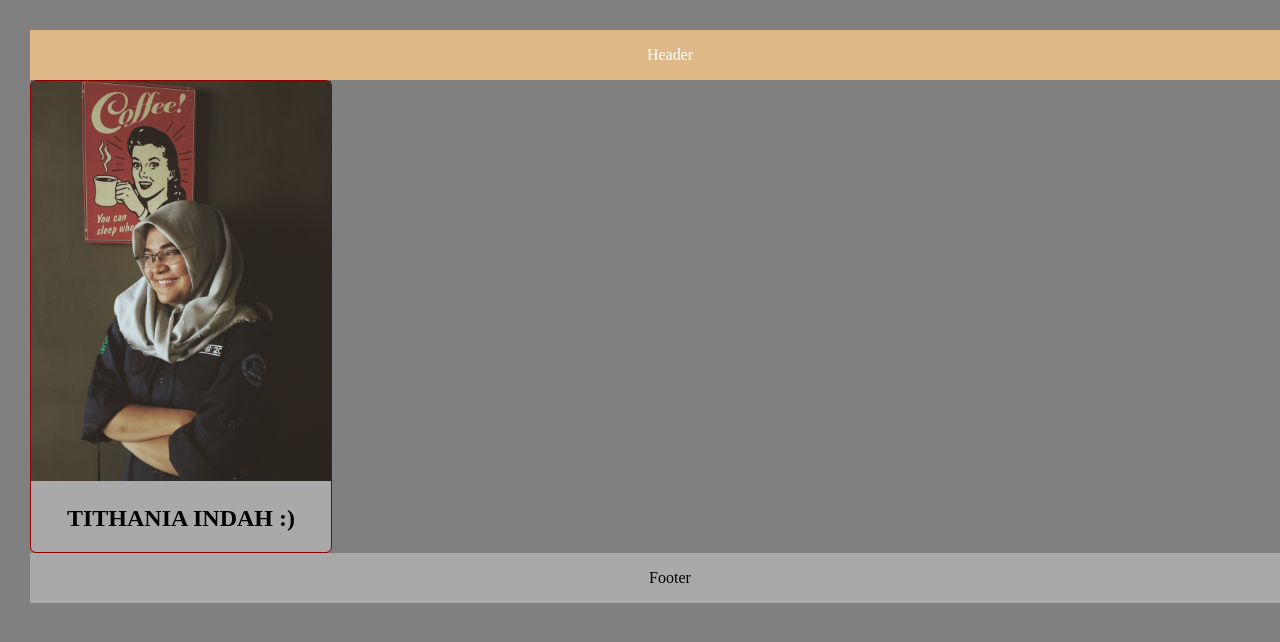
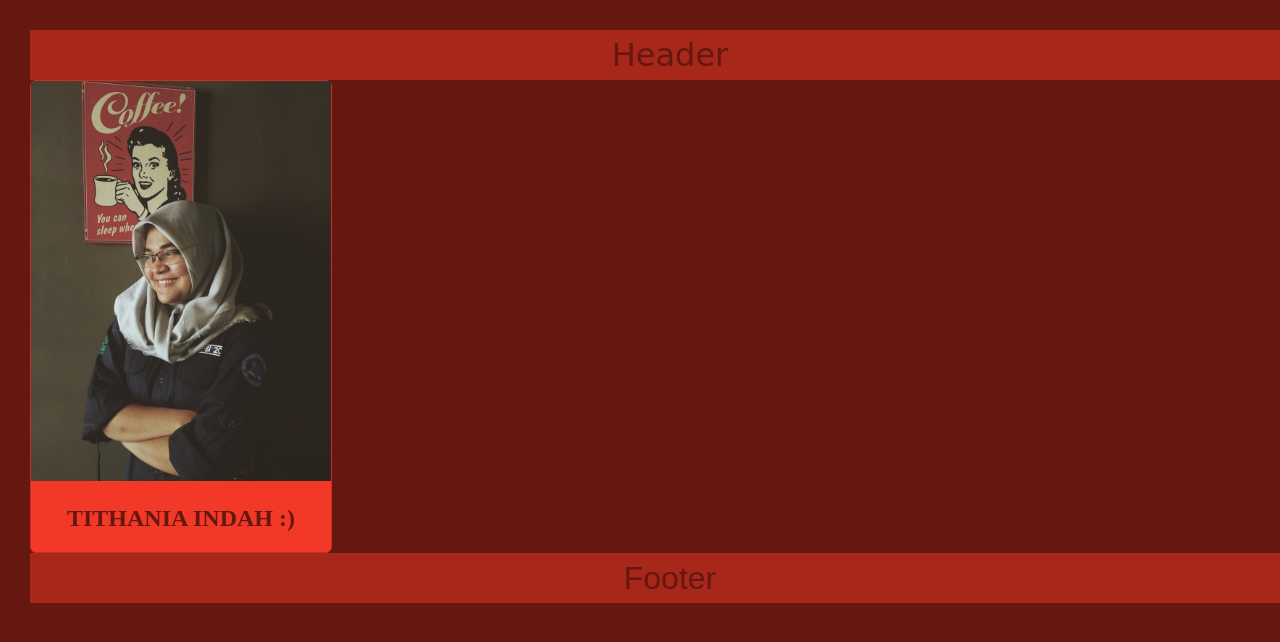
Before and after one commit to Titan-orion/Tithania-indah-60900118025, a plain HTML site: page index.html in a window 1280 px wide. Shown: the top 642 px of the page. Drawn offline with Linux system fonts and the light colour scheme.

Commit message:
change colour scheme with style.css

```diff
--- a/style.css
+++ b/style.css
@@ -1,13 +1,13 @@
 body{
     width: 100%;
     margin: 30px;
-    background-color: grey;
+    background-color: #661710;
 }
 
 #profile-container{
     max-width: 300px;
-    background-color: darkgrey;
-    border: 1px solid darkred;
+    background-color: #F23827;
+    border: 1px solid #CC2F21;
     border-radius: 6px;
 }
 
@@ -18,6 +18,7 @@ body{
 
 #profile-name{
     text-align: center;
+    color: #661710;
 }
 
 
@@ -25,16 +26,21 @@ body{
     width: 100%;
     height: 50px;
     line-height: 50px;
-    background-color: burlywood;
+    background-color: #A8271B;
+    font-size: xx-large;
     text-align:center;
-    color:white;
+    color:#661710;
+    font-family: cursive;
 }
 
 #footer{
     width: 100%;
     height: 50px;
     line-height: 50px;
-    background-color: darkgrey;
+    background-color: #A8271B;
+    font-size: xx-large;
     text-align: center;
-    color: black;
+    font: ;
+    color: #661710;
+    font-family: Arial, Helvetica, sans-serif;
 }
```
Also changed, not shown: index.html (+1 -1 lines).
